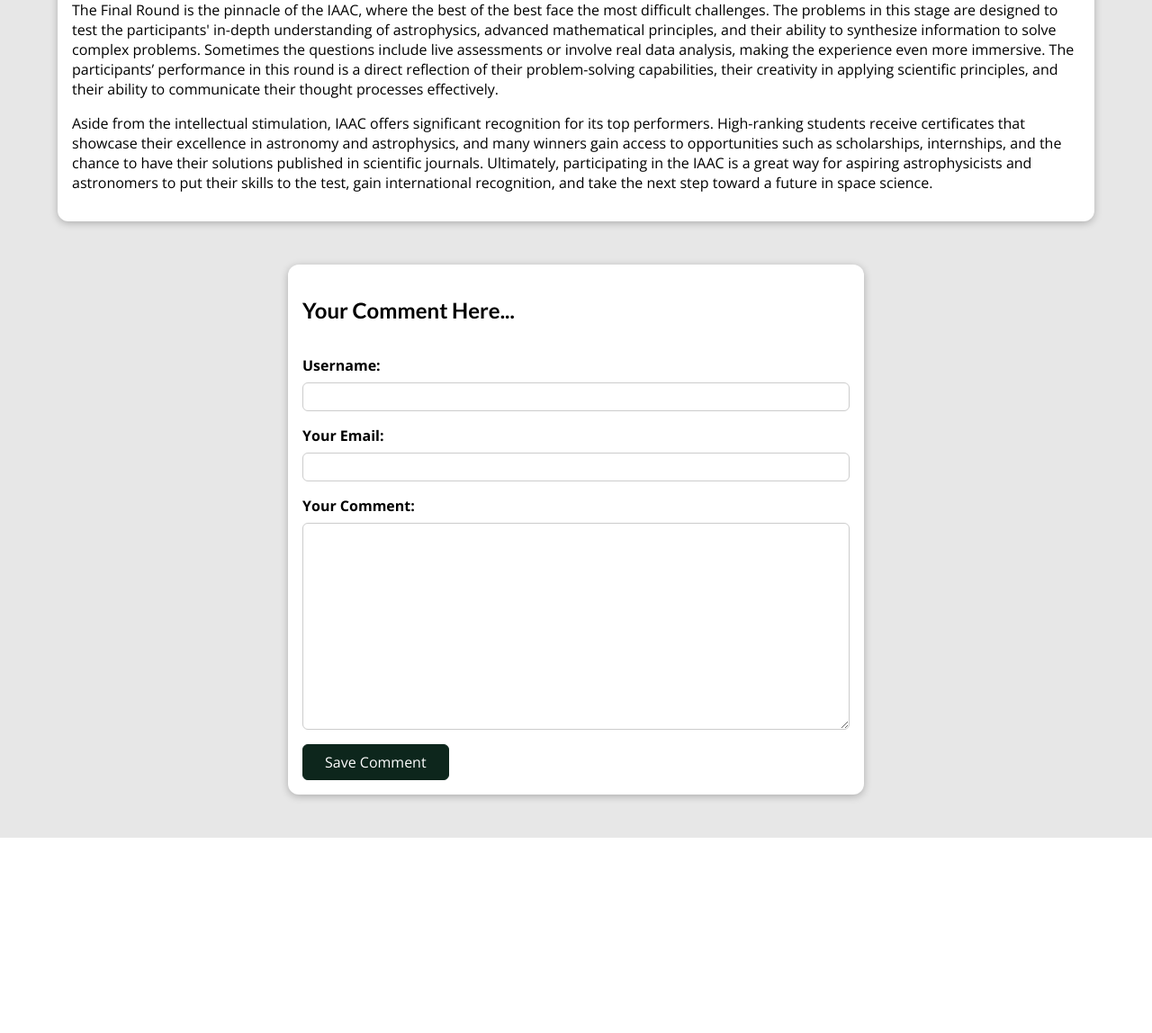
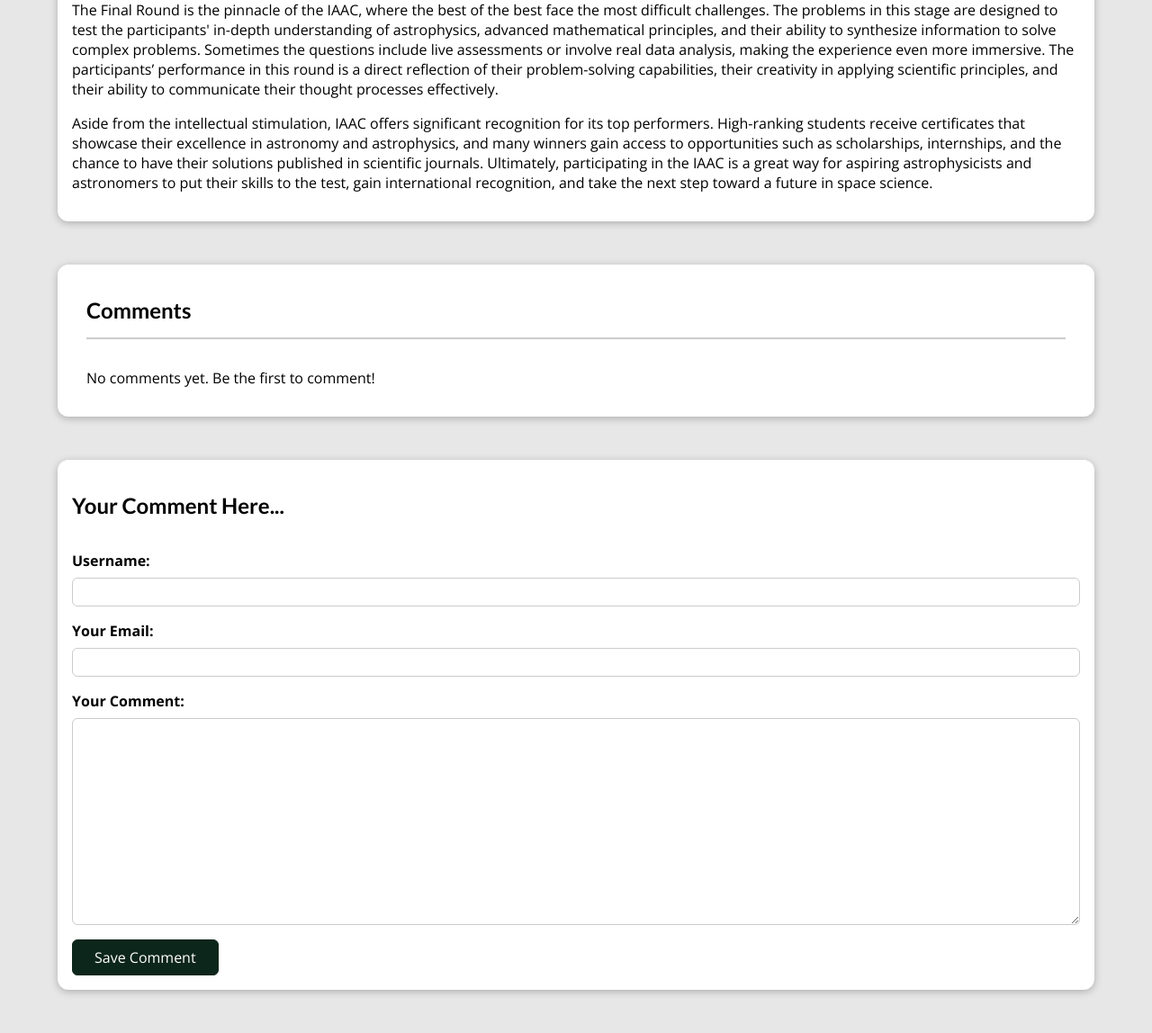
Before and after one commit to anish0m/anish0ms-site, a Django app: a page that uses blog/templates/blog/post-detail.html in a window 1280 px wide. Shown: the part 938-2086 px from the top of the page at 90% size. Before the commit the page ends 1869 px from the top, so only its background shows below. Run offline with Django 5.2, Linux system fonts and the light colour scheme; data comes from the database, SQL or seed files in the repository; both versions use the stored data as it was after the commit.

Commit message:
Display all comments

```diff
--- a/blog/static/blog/post-detail.css
+++ b/blog/static/blog/post-detail.css
@@ -78,7 +78,7 @@
 #comment-form {
   margin: 3rem auto;
   width: 90%;
-  max-width: 40rem;
+  max-width: 90rem;
   border-radius: 12px;
   background-color: white;
   box-shadow: 0 2px 8px rgba(0, 0, 0, 0.25);
@@ -148,7 +148,7 @@
   background-color: #ffe6e7;
   padding: 1rem;
   width: 90%;
-  max-width: 40rem;
+  max-width: 90rem;
 }
 
 #alert a {
@@ -159,3 +159,38 @@
   padding: 0.25rem 1.5rem;
   border-radius: 6px;
 }
+
+#comments {
+  margin: 3rem auto;
+  width: 90%;
+  max-width: 90rem;
+  border-radius: 12px;
+  background-color: white;
+  box-shadow: 0 2px 8px rgba(0, 0, 0, 0.25);
+  padding: 1rem 2rem;
+}
+
+#comments h2 {
+  margin-bottom: 2rem;
+  padding-bottom: 1rem;
+  border-bottom: 2px solid #cccccc;
+}
+
+#comments h3 {
+  color: #464646;
+}
+
+#comments ul {
+  list-style: none;
+  padding: 0;
+  margin: 0;
+}
+
+#comments li {
+  margin-bottom: 1rem;
+  border-bottom: 1px solid #ccc;
+}
+
+#comments li:last-of-type {
+  border-bottom: none;
+}
--- a/blog/templates/blog/post-detail.html
+++ b/blog/templates/blog/post-detail.html
@@ -45,6 +45,22 @@
     {{ post.content|linebreaks }}
   </main>
 
+  <section id="comments">
+    <h2>Comments</h2>
+    {% if post.comments.count == 0 %}
+      <p>No comments yet. Be the first to comment!</p>
+    {% else %}
+      <ul>
+        {% for comment in comments %}
+          <li>
+            <h3>{{ comment.username }}</h3>
+            <p>{{ comment.text|linebreaks }}</p>
+          </li>
+        {% endfor %}
+      </ul>
+    {% endif %}
+  </section>
+
   <section id="comment-form">
     <h2>Your Comment Here...</h2>
     <form action="{% url "post-detail-page" post.slug %}" method="post">
--- a/blog/views.py
+++ b/blog/views.py
@@ -40,6 +40,7 @@
             "post": post,
             "post_tags": post.tags.all(),
             "comment_form": CommentForm(),
+            "comments": post.comments.all().order_by("-id"),
         }
         return render(request, "blog/post-detail.html", context)
 
@@ -58,6 +59,7 @@
             "post": post,
             "post_tags": post.tags.all(),
             "comment_form": comment_form,
+            "comments": post.comments.all(),
         }
 
         return render(request, "blog/post-detail.html", context)
```
Also changed, not shown: db.sqlite3.
